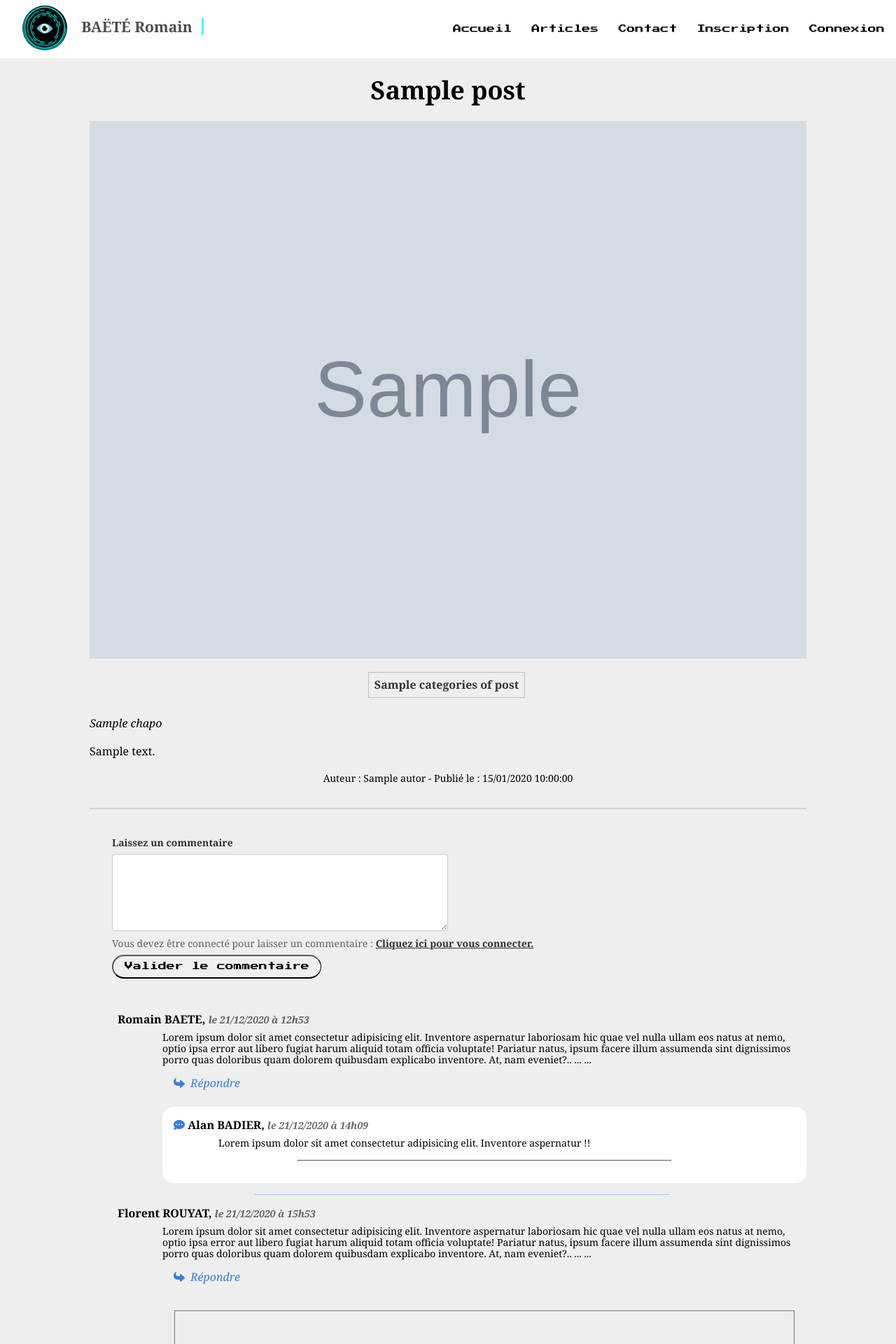
After one commit to baeteromain/blog_php, a PHP site: template templates/blog/single/index.twig in a window 1280 px wide. The commit adds this page. Shown: the top 1920 px of the page at 70% size. Run offline with PHP 8.4, Linux system fonts and the light colour scheme; the template is opened without the code that fills it: most values are stand-ins (such as "Sample title", 1, 10 or a date in 2020); grey boxes marked "Sample" are stand-in pictures; a stand-in replaces the project's code that opens the database connection; some libraries are stand-ins or nearby versions.

Commit message:
💄 Add new view to display single post #21

```diff
--- /dev/null
+++ b/templates/blog/single/index.twig
@@ -0,0 +1,96 @@
+{% extends 'layouts/default.twig' %}
+
+{% block title %}
+    <title>Blog PHP</title>
+{% endblock %}
+
+{% block content %}
+    <main>
+        <section class="">
+            <article class="mw8 center mb5 ">
+                <h1 class="f2 tc">{{ post.title }}</h1>
+                <img src="/uploads/{{ post.filename }}" class="w-100 f5 " alt="post_image">
+                <ul class="list ph3 tc">
+                    {% for categoryOfPost in categoriesOfPost %}
+                        <li class="dib mr1 mb2 ">
+                            <a href="/categories/{{categoryOfPost.slug}}?id={{categoryOfPost.id}}" class="f6 f5-ns b db pa2 link dim dark-gray ba b--black-20">{{categoryOfPost.name}}</a>
+                        </li>
+                    {% endfor %}
+                </ul>
+                <p class=" lh-copy i">{{ post.chapo|nl2br }}</p>
+                <p class="lh-copy">{{ post.content|nl2br }}</p>
+                <p class="tc f6 lh-copy mb4">Auteur : {{ post.autor }} - Publié le : {{post.update_at ? post.update_at|date("d/m/Y H:i:s") : post.created_at|date("d/m/Y H:i:s")}}</p>
+                <hr class="bt bb b--black-10">
+                <form class="pa4 black-80">
+                    <div>
+                        <label for="comment" class="f6 b db mb2 ">Laissez un commentaire</label>
+                        <textarea id="comment" name="comment" rows="5"
+                            class="db  border-box hover-black w-100 measure ba b--black-20 pa2 br2 mb2"
+                            aria-describedby="comment-desc"></textarea>
+                        <small id="comment-desc" class="f6 black-60">Vous devez être connecté pour laisser un
+                            commentaire : <a href="login.html" class="link underline black-80 hover-blue b">Cliquez ici
+                                pour vous connecter.</a></small>
+                    </div>
+                    <button type="submit"
+                        class="f7  grow no-underline  br-pill br ph3 pv2 mt2 dib  black bg-animate hover-bg-black hover-white nes">Valider
+                        le
+                        commentaire</button>
+                </form>
+                <ul class="list">
+                    <div>
+                        <li class="f5 b lh-title pb2 ">Romain BAETE, <small class="black-60 i f6">le 21/12/2020 à
+                                12h53</small></li>
+                        <li class="f6 pl5 ">Lorem ipsum dolor sit amet consectetur adipisicing elit. Inventore
+                            aspernatur
+                            laboriosam hic quae vel nulla ullam eos natus at nemo, optio ipsa error aut libero fugiat
+                            harum aliquid totam officia voluptate! Pariatur natus, ipsum facere illum assumenda sint
+                            dignissimos porro quas doloribus quam dolorem quibusdam explicabo inventore. At, nam
+                            eveniet?.. ... ...</li>
+                        <a href="#" class="dib mt2 pa2 ml5 no-underline i blue hover-white hover-bg-blue br-pill "><i
+                                class="ph2 fas fa-reply fa-rotate-180"></i>Répondre</a>
+                        <div class="ml5 mv3  br4 pa3 bg-white">
+                            <li class=" f5 b lh-title pb2"><i class="fas fa-comment-dots blue"></i> Alan BADIER, <small
+                                    class=" black-60 i f6">le 21/12/2020 à
+                                    14h09</small></li>
+                            <li class="f6 pl5 ">Lorem ipsum dolor sit amet consectetur adipisicing elit. Inventore
+                                aspernatur !!
+                            </li>
+                            <hr class="bt-0  b--black w-60 mv3 ">
+                        </div>
+                        <hr class="bt-0  b--light-blue w-60 mv3 ">
+                    </div>
+
+                    <div>
+                        <li class="f5 b lh-title pb2 ">Florent ROUYAT, <small class="black-60 i f6">le 21/12/2020 à
+                                15h53</small></li>
+                        <li class="f6 pl5">Lorem ipsum dolor sit amet consectetur adipisicing elit. Inventore aspernatur
+                            laboriosam hic quae vel nulla ullam eos natus at nemo, optio ipsa error aut libero fugiat
+                            harum aliquid totam officia voluptate! Pariatur natus, ipsum facere illum assumenda sint
+                            dignissimos porro quas doloribus quam dolorem quibusdam explicabo inventore. At, nam
+                            eveniet?.. ... ...</li>
+                        <a href="#" class="dib mt2 pa2 ml5 no-underline i blue hover-white hover-bg-blue br-pill "><i
+                                class="ph2 fas fa-reply fa-rotate-180"></i>Répondre</a>
+                        <div class="ml5  pa3">
+                            <form class="">
+                                <fieldset id="add_post" class="ba b--transparent ph0 mh0">
+                                    <div class="mv2">
+                                        <textarea
+                                            class="b pa2 input-reset ba bg-transparent hover-bg-black hover-white w-100"
+                                            type="text" rows="3" name="contenu" id="contenu"></textarea>
+                                    </div>
+                                </fieldset>
+                                <div class="">
+                                    <input class="f7 no-underline black hover-bg-black hover-white pa2 nes"
+                                        type="submit" value="Commenter">
+                                </div>
+                            </form>
+                        </div>
+                        <hr class="bt-0  b--light-blue w-60  mv3">
+                    </div>
+                </ul>
+
+            </article>
+        </section>
+    </main>
+
+{% endblock %}
--- a/templates/home/index.twig
+++ b/templates/home/index.twig
@@ -26,9 +26,9 @@
                     </div>
                     <img src="/uploads/{{ post.filename }}" class="w-100 db h-50-l imgpost" alt="article_image">
                     <div class="pa3">
-                        <a href="/post/{{ post.slug }}/{{ post.id }}" class="link dim lh-title black b ">{{ post.title }}</a>
+                        <a href="/articles/{{ post.slug }}-{{ post.id }}?id={{ post.id }}" class="link dim lh-title black b ">{{ post.title }}</a>
                         <p class="pv2 f6 lh-copy measure center">{{ post.chapo|slice(0, 500)|nl2br }} ...</p>
-                        <small class="blue db pv2 absolute bottom-0 left-0 right-0 ">{{post.update_at ? post.update_at : post.created_at }}</small>
+                        <small class="blue db pv2 absolute bottom-0 left-0 right-0 ">{{post.update_at ? post.update_at|date("d/m/Y H:i:s") : post.created_at|date("d/m/Y H:i:s") }}</small>
                     </div>
                 </article>
             {% endfor %}
```
Also changed, not shown: templates/blog/index.twig (+2 -18 lines).
